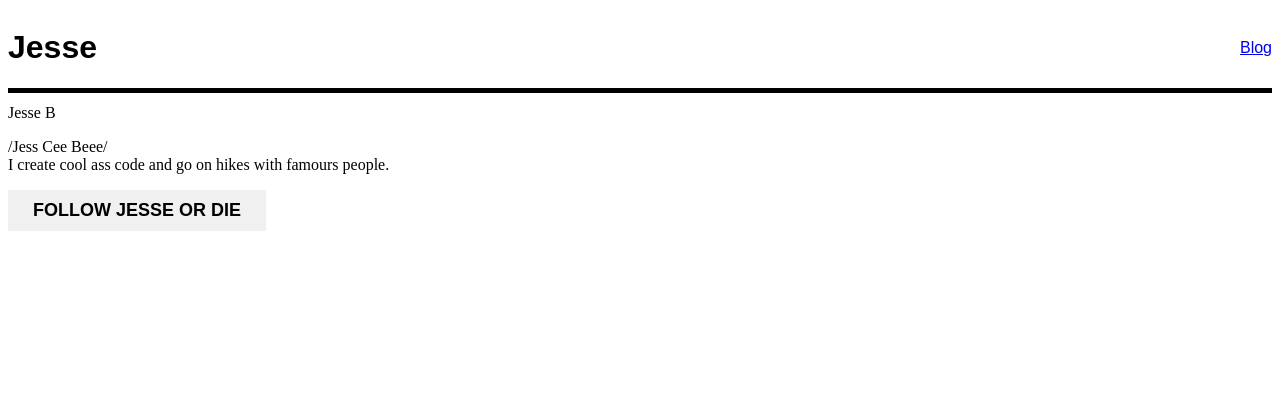
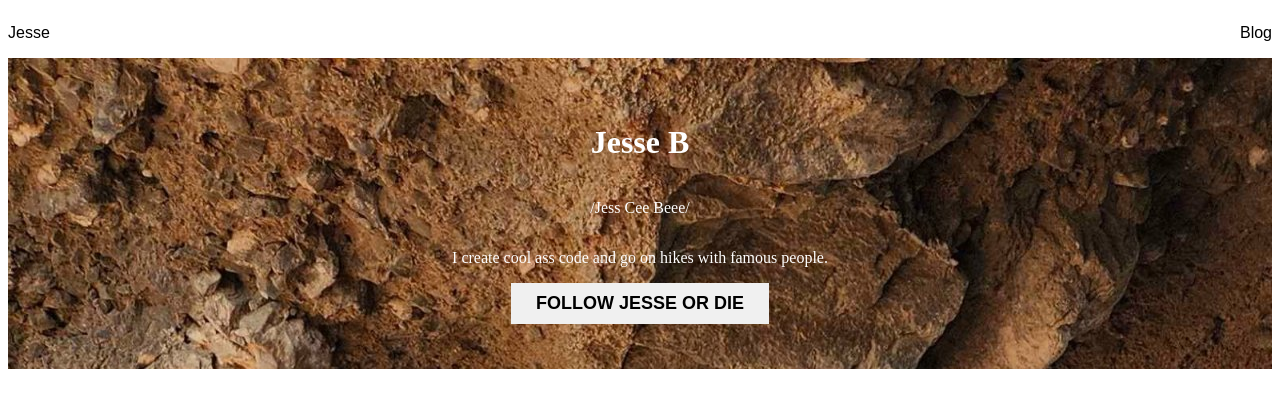
Before and after one commit to pawvej/jesse, a plain HTML site: page index.html in a window 1280 px wide. Drawn offline with Linux system fonts and the light colour scheme.

Commit message:
hero section

```diff
--- a/css/styles.css
+++ b/css/styles.css
@@ -8,6 +8,23 @@
 
 }
 
+#header a {
+    text-decoration: none;
+    color: black;
+}
+
+#hero {
+    display: flex;
+    flex-direction: column;
+    align-items: center;
+    background-image: url(../images/jesse-background.jpeg);
+    padding: 45px 45px;
+}
+
+#hero p, h1 {
+    color: white;
+}
+
 button {
     background-color: #f0f0f0;
     color: black;
@@ -15,6 +32,12 @@ button {
     border: 0px;
     font-size: 18px;
     font-weight: 600;
+    cursor: pointer;
 
 
 }
+
+button:hover {
+    background-color: black;
+    color: white;
+}
--- a/index.html
+++ b/index.html
@@ -6,18 +6,22 @@
     <link rel="stylesheet" href="css/styles.css">
     <title>Jesse</title>
 </head>
+
 <body>
 
     <div id="header">
-        <h1>Jesse</h1>
+        <p>Jesse</p>
         <a href="./blog.html">Blog</a>
     </div>
 
-    <p>Jesse B</p>
-    <p>/Jess Cee Beee/ <br>
-        I create cool ass code and go on hikes with famours people.
-    </p>
-    <button href="https://x.com/TaoistThreads">FOLLOW JESSE OR DIE</button>
+    <main>
+        <div id="hero">
+            <h1>Jesse B</h1>
+            <p>/Jess Cee Beee/</p>
+            <p>I create cool ass code and go on hikes with famous people.</p>
+            <button href="https://x.com/TaoistThreads">FOLLOW JESSE OR DIE</button>
+        </div>
+    </main>
 
 </body>
 </html>
```
Also changed, not shown: images/jesse-background.jpeg (added).
